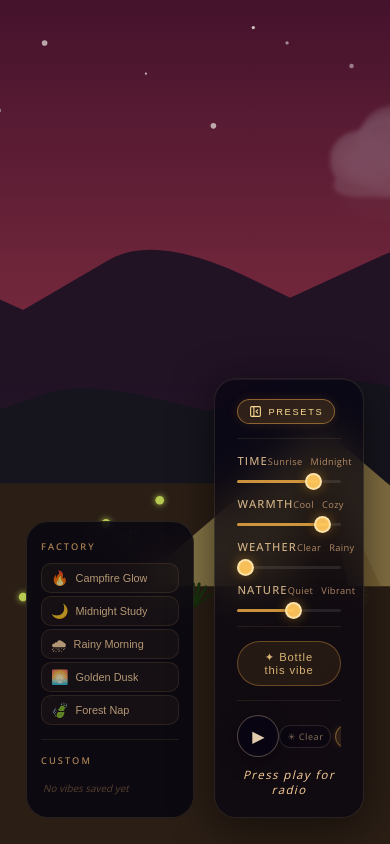
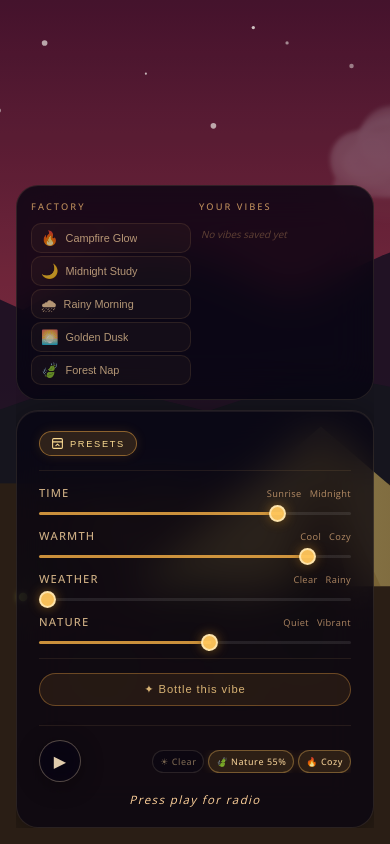
Before and after one commit to kim-jenny5/lofi-mood-mixer, a Next.js app: page / in a window 390 px wide. Built offline with nearby package versions, Linux system fonts and the light colour scheme.

Commit message:
restructure mobile layout

```diff
--- a/src/components/ControlPanel/ControlPanel.module.css
+++ b/src/components/ControlPanel/ControlPanel.module.css
@@ -13,8 +13,6 @@
 	pointer-events: none;
 	white-space: nowrap;
 }
-
-/* .panel styles moved to layout section below */
 
 .sectionLabel {
 	font-size: 0.58rem;
@@ -33,7 +31,6 @@
 }
 
 .chip {
-	font-family: 'Jost', sans-serif;
 	font-size: 0.68rem;
 	font-weight: 500;
 	padding: 5px 11px;
@@ -76,14 +73,14 @@
 	gap: 13px;
 }
 
-/* ─── Layout ─────────────────────────────────────────────────────────────────── */
+/* Layout */
 .panelRow {
 	position: absolute;
 	bottom: 26px;
 	left: 26px;
 	z-index: 20;
 	display: flex;
-	flex-direction: row;
+	flex-direction: row-reverse;
 	align-items: flex-end;
 	gap: 10px;
 	max-width: calc(100vw - 52px);
@@ -113,7 +110,7 @@
 	display: none;
 }
 
-/* ─── Panel top row ──────────────────────────────────────────────────────────── */
+/* Panel top row */
 .panelTopRow {
 	display: flex;
 	align-items: center;
@@ -121,7 +118,7 @@
 	margin-bottom: 2px;
 }
 
-/* ─── Presets toggle button ──────────────────────────────────────────────────── */
+/* Presets toggle button */
 .presetsBtn {
 	display: inline-flex;
 	align-items: center;
@@ -142,7 +139,8 @@
 }
 
 .presetsBtn:focus-visible {
-	outline: none;
+	outline: 1.5px solid rgba(255, 195, 118, 0.55);
+	outline-offset: 2px;
 }
 
 .presetsBtn:hover {
@@ -161,3 +159,32 @@
 	color: rgba(255, 222, 148, 0.98);
 	box-shadow: 0 0 12px rgba(255, 175, 52, 0.12);
 }
+
+/* Mobile layout */
+@media (max-width: 480px) {
+	.panelRow {
+		flex-direction: column-reverse;
+		align-items: stretch;
+		bottom: 16px;
+		left: 16px;
+		right: 16px;
+		max-width: 100%;
+		max-height: calc(100vh - 32px);
+		overflow: hidden;
+	}
+
+	.panel {
+		width: 100%;
+		overflow-y: auto;
+		flex-shrink: 1;
+		min-height: 0;
+	}
+}
+
+.panelRowMobile {
+	flex-direction: column-reverse;
+}
+
+.panelRowMobile .drawerWrapper {
+	width: 100%;
+}
--- a/src/components/ControlPanel/ControlPanel.tsx
+++ b/src/components/ControlPanel/ControlPanel.tsx
@@ -3,7 +3,12 @@
 import { useCallback, useEffect, useRef, useState } from 'react';
 import { motion, AnimatePresence } from 'motion/react';
 
-import { PanelLeftOpen, PanelLeftClose } from 'lucide-react';
+import {
+	PanelLeftOpen,
+	PanelLeftClose,
+	PanelTopOpen,
+	PanelTopClose
+} from 'lucide-react';
 import type { MoodVals, Preset, SavedVibe } from '../../lib/constants';
 import { PRESETS, SLIDERS } from '../../lib/constants';
 import { animateMoodVals } from '@/lib/utils';
@@ -57,6 +62,15 @@ export default function ControlPanel({
 	});
 	const [savedVibes, setSavedVibes] = useState<SavedVibe[]>([]);
 	const panelRowRef = useRef<HTMLDivElement>(null);
+	const [isMobile, setIsMobile] = useState(false);
+
+	useEffect(() => {
+		const mq = window.matchMedia('(max-width: 480px)');
+		setIsMobile(mq.matches);
+		const handler = (e: MediaQueryListEvent) => setIsMobile(e.matches);
+		mq.addEventListener('change', handler);
+		return () => mq.removeEventListener('change', handler);
+	}, []);
 
 	useEffect(() => {
 		if (!drawerOpen) return;
@@ -148,29 +162,10 @@ export default function ControlPanel({
 					</motion.div>
 				)}
 			</AnimatePresence>
-			<div className={styles.panelRow} ref={panelRowRef}>
-				<motion.div
-					className={styles.drawerWrapper}
-					animate={{
-						width: drawerOpen ? 178 : 0,
-						opacity: drawerOpen ? 1 : 0
-					}}
-					transition={{ type: 'spring', stiffness: 320, damping: 32 }}
-					style={{ overflowX: 'hidden', overflowY: 'visible', flexShrink: 0 }}
-				>
-					<PresetDrawer
-						presets={PRESETS}
-						savedVibes={savedVibes}
-						activePreset={activePreset}
-						onSelectPreset={applyPreset}
-						onSelectVibe={applyVibe}
-						onDeleteVibe={(id) => {
-							const next = savedVibes.filter((v) => v.id !== id);
-							setSavedVibes(next);
-							persistVibes(next);
-						}}
-					/>
-				</motion.div>
+			<div
+				className={`${styles.panelRow}${isMobile ? ` ${styles.panelRowMobile}` : ''}`}
+				ref={panelRowRef}
+			>
 				<motion.div
 					className={styles.panel}
 					layout
@@ -189,7 +184,13 @@ export default function ControlPanel({
 								})
 							}
 						>
-							{drawerOpen ? (
+							{isMobile ? (
+								drawerOpen ? (
+									<PanelTopClose size={13} strokeWidth={2} />
+								) : (
+									<PanelTopOpen size={13} strokeWidth={2} />
+								)
+							) : drawerOpen ? (
 								<PanelLeftClose size={13} strokeWidth={2} />
 							) : (
 								<PanelLeftOpen size={13} strokeWidth={2} />
@@ -219,6 +220,33 @@ export default function ControlPanel({
 					<div className={styles.divider} />
 					<NowPlayingBar vals={vals} />
 				</motion.div>
+				<motion.div
+					className={styles.drawerWrapper}
+					animate={
+						isMobile
+							? { height: drawerOpen ? 'auto' : 0, opacity: drawerOpen ? 1 : 0 }
+							: { width: drawerOpen ? 178 : 0, opacity: drawerOpen ? 1 : 0 }
+					}
+					transition={{ type: 'spring', stiffness: 320, damping: 32 }}
+					style={
+						isMobile
+							? { overflowX: 'visible', overflowY: 'hidden', width: '100%' }
+							: { overflowX: 'hidden', overflowY: 'visible', flexShrink: 0 }
+					}
+				>
+					<PresetDrawer
+						presets={PRESETS}
+						savedVibes={savedVibes}
+						activePreset={activePreset}
+						onSelectPreset={applyPreset}
+						onSelectVibe={applyVibe}
+						onDeleteVibe={(id) => {
+							const next = savedVibes.filter((v) => v.id !== id);
+							setSavedVibes(next);
+							persistVibes(next);
+						}}
+					/>
+				</motion.div>
 			</div>
 		</>
 	);
--- a/src/components/ControlPanel/PresetDrawer/PresetDrawer.module.css
+++ b/src/components/ControlPanel/PresetDrawer/PresetDrawer.module.css
@@ -1,16 +1,33 @@
-/* drawerInner fills the height of the motion wrapper */
 .drawerInner {
 	width: 168px;
-	max-height: calc(100vh - 80px);
 	display: flex;
 	flex-direction: column;
 	gap: 0;
-	padding: 18px 14px 18px 14px;
+	padding: 18px 14px;
 	background: rgba(7, 5, 18, 0.82);
 	backdrop-filter: blur(20px) saturate(1.35);
 	border: 1px solid rgba(255, 215, 155, 0.11);
 	border-radius: 22px;
 	overflow: visible;
+}
+
+@media (max-width: 480px) {
+	.drawerInner {
+		width: 100%;
+		flex-direction: row;
+		flex-wrap: wrap;
+		padding: 14px;
+		gap: 8px;
+	}
+
+	.section {
+		flex: 1;
+		min-width: 120px;
+	}
+
+	.divider {
+		display: none;
+	}
 }
 
 .section {
--- a/src/components/ControlPanel/PresetDrawer/PresetDrawer.tsx
+++ b/src/components/ControlPanel/PresetDrawer/PresetDrawer.tsx
@@ -22,7 +22,6 @@ export default function PresetDrawer({
 }: PresetDrawerProps) {
 	return (
 		<div className={styles.drawerInner}>
-			{/* Factory presets */}
 			<div className={styles.section}>
 				<span className={styles.sectionLabel}>Factory</span>
 				<div className={styles.list}>
@@ -38,12 +37,9 @@ export default function PresetDrawer({
 					))}
 				</div>
 			</div>
-
 			<div className={styles.divider} />
-
-			{/* Custom saved vibes */}
 			<div className={styles.section}>
-				<span className={styles.sectionLabel}>Custom</span>
+				<span className={styles.sectionLabel}>Your Vibes</span>
 				<div className={styles.list}>
 					{savedVibes.length === 0 ? (
 						<p className={styles.empty}>No vibes saved yet</p>
```
